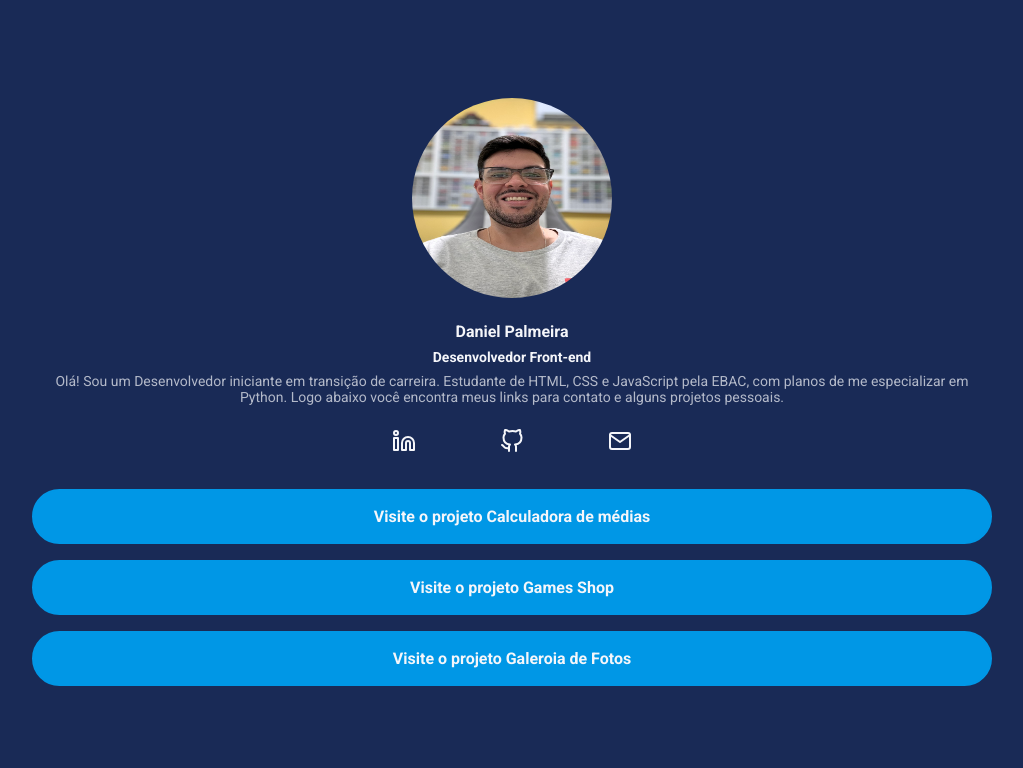
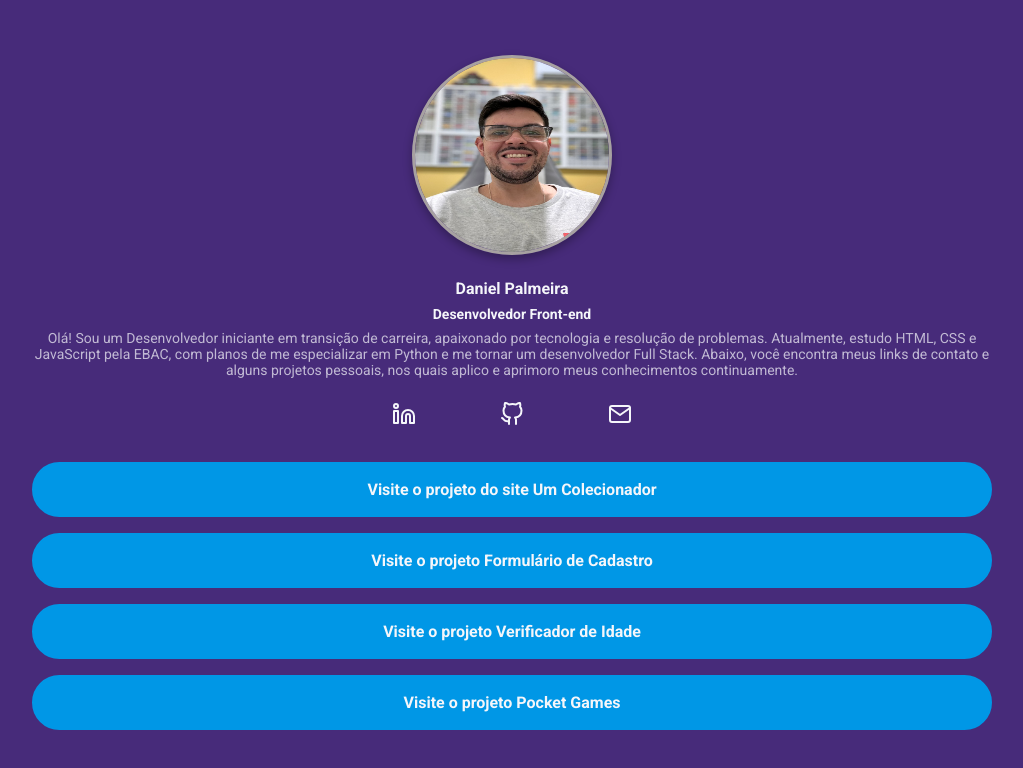
Before and after one commit to Danpalmeira92/portfolio-daniel-palmeira, a website: page index.html in a window 1280 px wide. Shown: the whole page, without its empty margins (128-1151 px from the left). Drawn offline with Linux system fonts and the light colour scheme.

Commit message:
Atualizando os projetos, adicionando os links de projetos e de contato, estilizando alguns detalhes

```diff
--- a/index.html
+++ b/index.html
@@ -17,24 +17,24 @@
                 <h1 class="profile-bio-name">Daniel Palmeira</h1>
                 <h2 class="profile-bio-subtitle">Desenvolvedor Front-end</h2>
                 <p class="profile-bio-description">
-                    Olá! Sou um Desenvolvedor iniciante em transição de carreira. Estudante de HTML, CSS e JavaScript pela EBAC, com planos de me especializar em Python. Logo abaixo você encontra meus links para contato e alguns projetos pessoais.
+                    Olá! Sou um Desenvolvedor iniciante em transição de carreira, apaixonado por tecnologia e resolução de problemas. Atualmente, estudo HTML, CSS e JavaScript pela EBAC, com planos de me especializar em Python e me tornar um desenvolvedor Full Stack. Abaixo, você encontra meus links de contato e alguns projetos pessoais, nos quais aplico e aprimoro meus conhecimentos continuamente.
                 </p>
             </div>
     </header>
     <nav>
         <ul class="social-links">
             <li>
-                <a href="">
+                <a href="https://www.linkedin.com/in/daniel-palmeira-68614711a?utm_source=share&utm_campaign=share_via&utm_content=profile&utm_medium=ios_app" target="_blank" rel="noopener noreferrer" title="Veja meu perfil no Linkedin">
                     <img src="./src/images/linkedin.svg" alt="Logo do linkedin">
                 </a>
             </li>
             <li>
-                <a href="">
+                <a href="https://github.com/Danpalmeira92" target="_blank" rel="noopener noreferrer" title="Veja meu perfil no Github">
                     <img src="./src/images/github.svg" alt="Logo do Github">
                 </a>
             </li>
             <li>
-                <a href="">
+                <a href="mailto:danpalmeira92@gmail.com" title="Entre em contato por e-mail">
                     <img src="./src/images/mail.svg" alt="Logo de e-mail">
                 </a>
             </li>
@@ -43,18 +43,23 @@
     <nav>
         <ul class="projects-list">
             <li class="projects-list-item">
-                <a href="">
-                    Visite o projeto Calculadora de médias
+                <a href="https://site-um-colecionador-2-0-daniel.vercel.app/" target="_blank" rel="noopener noreferrer">
+                    Visite o projeto do site Um Colecionador
                 </a>
             </li>
             <li class="projects-list-item">
-                <a href="">
-                    Visite o projeto Games Shop
+                <a href="https://formulario-cadastro-delta-azure.vercel.app/" target="_blank" rel="noopener noreferrer">
+                    Visite o projeto Formulário de Cadastro
                 </a>
             </li>
             <li class="projects-list-item">
-                <a href="">
-                    Visite o projeto Galeroia de Fotos
+                <a href="https://verificador-de-idade-silk.vercel.app/" target="_blank" rel="noopener noreferrer">
+                    Visite o projeto Verificador de Idade
+                </a>
+            </li>
+            <li class="projects-list-item">
+                <a href="https://daniel-atividade-bootstrap-avancado.vercel.app/" target="_blank" rel="noopener noreferrer">
+                    Visite o projeto Pocket Games
                 </a>
             </li>
         </ul>
--- a/src/styles/main.less
+++ b/src/styles/main.less
@@ -48,6 +48,8 @@ header {
         display: block;
         margin: 0 auto 24px;
         border-radius: 50%;
+        border: solid 3px #a7a1a1;
+        box-shadow: 0px 4px 10px rgba(0, 0, 0, 0.3);
         width: 200px;
         height: 200px;
     }
--- a/src/styles/mapas.less
+++ b/src/styles/mapas.less
@@ -1,5 +1,5 @@
 #colors() {
-    backgroundcolor: #192a56;
+    backgroundcolor: #472b7a;
     buttoncolor: #0097e6;
     textcolor: #f5f6fa;
 }
```
Also changed, not shown: build/styles/main.css, 1 other file.
